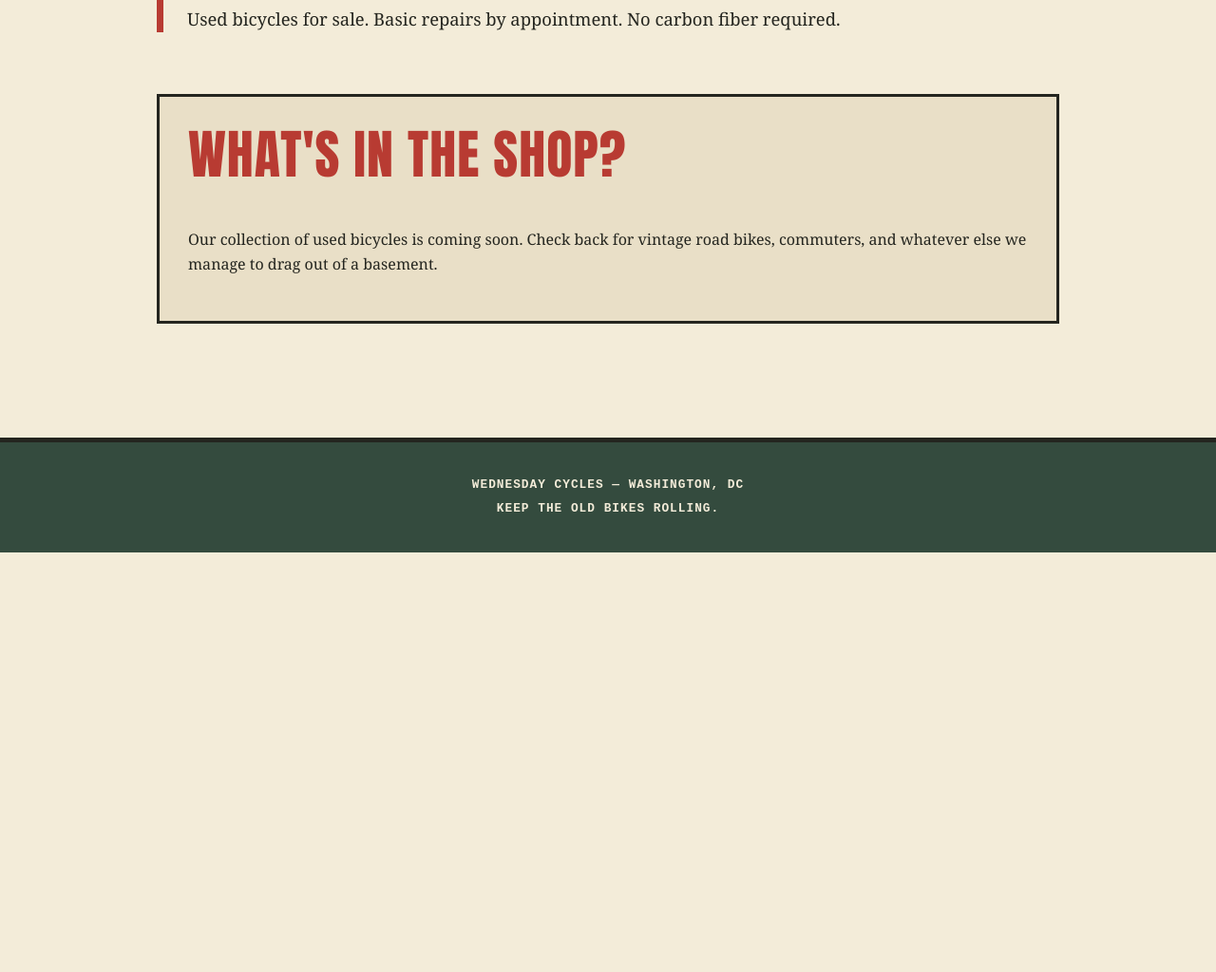
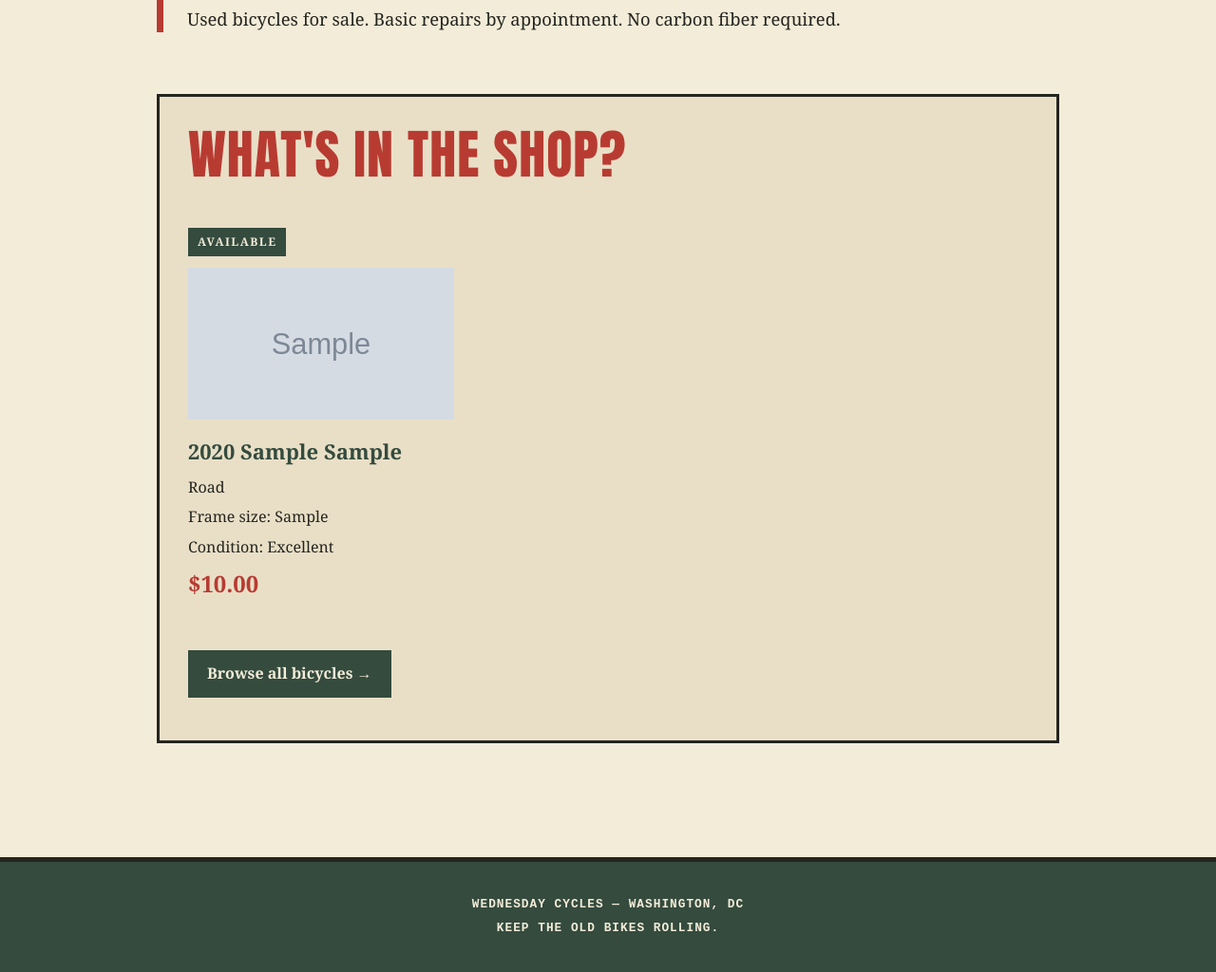
Before and after one commit to adnmcq2/portfolio, a Django app: page / in a window 1280 px wide. Shown: the part 571-1595 px from the top of the page at 95% size. Before the commit the page ends 1153 px from the top, so only its background shows below. Run offline with Django 5.2, Linux system fonts and the light colour scheme; tables that the repository leaves empty hold one stand-in row (values such as "Sample post"); grey boxes marked "Sample" are stand-in pictures.

Commit message:
Add inventory status badges and featured bicycles

```diff
--- a/pages/static/pages/css/style.css
+++ b/pages/static/pages/css/style.css
@@ -325,3 +325,45 @@ footer p {
 .inventory-controls button:hover {
     background-color: #b83b32;
 }
+
+/* Bicycle inventory status */
+
+.bike-status {
+    display: inline-block;
+    padding: 5px 10px;
+    margin-bottom: 12px;
+    font-size: 12px;
+    font-weight: bold;
+    text-transform: uppercase;
+    letter-spacing: 1.5px;
+}
+
+.status-available {
+    background-color: #344b3e;
+    color: #f3ecd9;
+}
+
+.status-reserved {
+    background-color: #d4b15c;
+    color: #24251f;
+}
+
+.status-sold {
+    background-color: #b83b32;
+    color: #f3ecd9;
+}
+
+.shop-button {
+    display: inline-block;
+    padding: 12px 20px;
+    background-color: #344b3e;
+    color: #f3ecd9;
+    font-weight: bold;
+    text-decoration: none;
+    margin: 15px 0;
+}
+
+.shop-button:hover {
+    background-color: #b83b32;
+    color: #f3ecd9;
+}
--- a/pages/templates/pages/home.html
+++ b/pages/templates/pages/home.html
@@ -26,13 +26,29 @@
 
 <section class="featured">
 
-    <h2>WHAT'S IN THE SHOP?</h2>
+<h2>WHAT'S IN THE SHOP?</h2>
 
-    <p>
-        Our collection of used bicycles is coming soon.
-        Check back for vintage road bikes, commuters,
-        and whatever else we manage to drag out of a basement.
-    </p>
+{% if featured_bikes %}
+
+    <div class="bike-grid">
+
+        {% for bike in featured_bikes %}
+
+            {% include "shop/bike_card.html" with bike=bike %}
+
+        {% endfor %}
+
+    </div>
+
+{% else %}
+
+    <p>New bicycles coming soon. Check out our current inventory.</p>
+
+{% endif %}
+
+<a href="{% url 'bike_list' %}" class="shop-button">
+    Browse all bicycles →
+</a>
 
 </section>
 
--- a/pages/views.py
+++ b/pages/views.py
@@ -1,5 +1,16 @@
+from shop.models import Bike
+
 from django.shortcuts import render
 
 
 def home(request):
-    return render(request, "pages/home.html")
+    featured_bikes = (
+        Bike.objects
+        .filter(featured=True, status="available")
+        .prefetch_related("photos")
+        .order_by("-created_at")[:3]
+    )
+
+    return render(request, "pages/home.html", {
+        "featured_bikes": featured_bikes,
+    })
--- a/shop/admin.py
+++ b/shop/admin.py
@@ -9,7 +9,6 @@ class BikePhotoInline(admin.TabularInline):
 
 @admin.register(Bike)
 class BikeAdmin(admin.ModelAdmin):
-
     list_display = (
         "manufacturer",
         "model",
@@ -17,13 +16,17 @@ class BikeAdmin(admin.ModelAdmin):
         "category",
         "price",
         "status",
+        "featured",
     )
 
     list_filter = (
         "category",
         "condition",
         "status",
+        "featured",
     )
+
+    list_editable = ("featured",)
 
     search_fields = (
         "manufacturer",
--- a/shop/models.py
+++ b/shop/models.py
@@ -61,6 +61,7 @@ class Bike(models.Model):
     )
 
     created_at = models.DateTimeField(auto_now_add=True)
+    featured = models.BooleanField(default=False)
 
     def __str__(self):
         return f"{self.year or ''} {self.manufacturer} {self.model}".strip()
--- /dev/null
+++ b/shop/templates/shop/bike_card.html
@@ -0,0 +1,37 @@
+<article class="bike-card">
+
+    <span class="bike-status status-{{ bike.status }}">
+        {{ bike.get_status_display }}
+    </span>
+
+    <a href="{% url 'bike_detail' bike.pk %}">
+
+        {% with photo=bike.photos.all.0 %}
+            {% if photo %}
+                <img src="{{ photo.image.url }}"
+                     alt="{{ bike.manufacturer }} {{ bike.model }}"
+                     loading="lazy">
+            {% else %}
+                <div class="bike-placeholder">
+                    No photograph available
+                </div>
+            {% endif %}
+        {% endwith %}
+
+    </a>
+
+    <h3>
+        <a href="{% url 'bike_detail' bike.pk %}">
+            {{ bike.year|default_if_none:"" }}
+            {{ bike.manufacturer }}
+            {{ bike.model }}
+        </a>
+    </h3>
+
+    <p>{{ bike.get_category_display }}</p>
+    <p>Frame size: {{ bike.frame_size }}</p>
+    <p>Condition: {{ bike.get_condition_display }}</p>
+
+    <p class="bike-price">${{ bike.price }}</p>
+
+</article>
--- a/shop/views.py
+++ b/shop/views.py
@@ -21,7 +21,9 @@ def bike_list(request):
         "manufacturer": "manufacturer",
     }
 
-    inventory = Bike.objects.filter(status="available")
+    inventory = Bike.objects.filter(
+        status__in=["available", "reserved"]
+    )
 
     bikes = inventory.prefetch_related("photos")
 
```
Also changed, not shown: shop/templates/shop/bike_detail.html (+12 -1 lines), shop/templates/shop/bike_list.html (+32 -26 lines), shop/migrations/0002_bike_featured.py (added).
